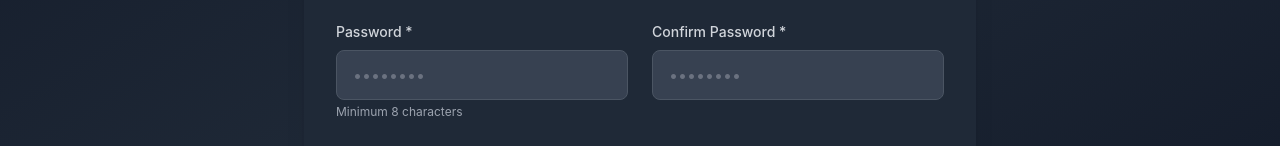
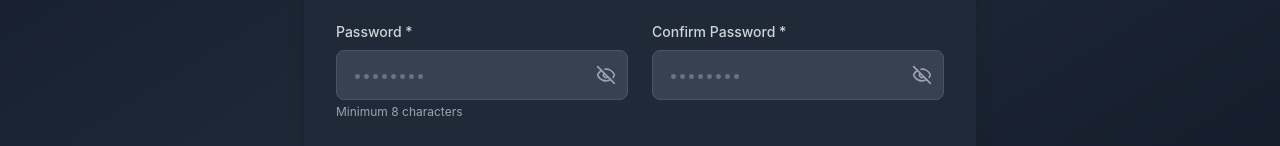
Before and after one commit to JestaCodeLab/church_app, a React (Create React App) app: page /register in a window 1280 px wide. Shown: the part 413-559 px from the top of the page. Built offline with nearby package versions, Linux system fonts and the light colour scheme; no server answers; a web font is replaced by a local one.

Commit message:
feat: Update robots.txt and sitemap.xml for improved SEO; enhance onboarding and registration components with better user experience

```diff
--- a/src/components/onboarding/OnboardingSuccess.tsx
+++ b/src/components/onboarding/OnboardingSuccess.tsx
@@ -26,7 +26,7 @@ const OnboardingSuccess: React.FC = () => {
   // Clear all encrypted auth tokens
   clearSecureItems(['accessToken', 'refreshToken', 'user']);
 
-  window.location.href = '/login';
+  window.location.href = '/';
 };
 
   if (!merchantData) {
@@ -169,7 +169,7 @@ const OnboardingSuccess: React.FC = () => {
                 Questions or need immediate assistance?
                 <br />
                 <a
-                    href="mailto:support@thechurchhq.com"
+                    href="mailto:thechurchhq@gmail.com"
                     className="text-primary-600 dark:text-primary-400 hover:underline font-medium"
                 >
                     Contact our support team
--- a/src/components/onboarding/PlanStep.tsx
+++ b/src/components/onboarding/PlanStep.tsx
@@ -112,7 +112,7 @@ const PlanStep: React.FC<PlanStepProps> = ({
           Choose Your Plan
         </h1>
         <p className="text-gray-600 dark:text-gray-400">
-          Select the plan that fits your church size. Start with a 14-day free trial.
+          Select the plan that fits your church size. Start the journey to digital management!
         </p>
       </div>
 
@@ -186,12 +186,12 @@ const PlanStep: React.FC<PlanStepProps> = ({
       </div>
 
       {/* Trial Notice */}
-      <div className="bg-blue-50 dark:bg-blue-900 dark:bg-opacity-20 border-l-4 border-blue-500 p-4 mb-6 rounded">
+      {/* <div className="bg-blue-50 dark:bg-blue-900 dark:bg-opacity-20 border-l-4 border-blue-500 p-4 mb-6 rounded">
         <p className="text-sm text-blue-800 dark:text-blue-200">
           <strong>14-Day Free Trial:</strong> All paid plans include a 14-day trial period.
           No credit card required for the Free plan. Cancel anytime.
         </p>
-      </div>
+      </div> */}
 
       {/* Navigation */}
       <div className="flex items-center justify-between mt-8">
--- a/src/pages/auth/Register.tsx
+++ b/src/pages/auth/Register.tsx
@@ -1,7 +1,7 @@
 import React, { useState, FormEvent, ChangeEvent } from 'react';
 import { Link, useNavigate } from 'react-router-dom';
 import { merchantAPI } from '../../services/api';
-import { ArrowRight } from 'lucide-react';
+import { ArrowRight, Eye, EyeOff } from 'lucide-react';
 import { showToast } from '../../utils/toasts';
 import AuthLayout from '../../components/auth/AuthLayout';
 import PageTransition from '../../components/auth/PageTransition';
@@ -69,6 +69,8 @@ const Register = () => {
     confirmPassword: '',
   });
   const [loading, setLoading] = useState(false);
+  const [showPassword, setShowPassword] = useState(false);
+  const [showConfirmPassword, setShowConfirmPassword] = useState(false);
 
   const handleChange = (e: ChangeEvent<HTMLInputElement>) => {
     setFormData({
@@ -200,16 +202,26 @@ const Register = () => {
                     <label htmlFor="password" className="block text-sm font-medium text-gray-700 dark:text-gray-300 mb-2 transition-colors">
                         Password *
                     </label>
-                    <input
+                    <div className="relative">
+                        <input
                         id="password"
                         name="password"
-                        type="password"
+                        type={showPassword ? "text" : "password"}
                         required
                         value={formData.password}
                         onChange={handleChange}
-                        className="w-full px-4 py-3 border border-gray-300 dark:border-gray-600 rounded-lg focus:ring-1 focus:ring-primary-500 focus:border-transparent bg-white dark:bg-gray-700 text-gray-900 dark:text-gray-100 placeholder-gray-400 dark:placeholder-gray-500 transition-colors"
+                        className="w-full px-4 py-3 pr-12 border border-gray-300 dark:border-gray-600 rounded-lg focus:ring-1 focus:ring-primary-500 focus:border-transparent bg-white dark:bg-gray-700 text-gray-900 dark:text-gray-100 placeholder-gray-400 dark:placeholder-gray-500 transition-colors"
                         placeholder="••••••••"
-                    />
+                        />
+                        <button
+                        type="button"
+                        onClick={() => setShowPassword(!showPassword)}
+                        className="absolute right-3 top-1/2 -translate-y-1/2 text-gray-500 dark:text-gray-400 hover:text-gray-700 dark:hover:text-gray-300 transition-colors"
+                        tabIndex={-1}
+                        >
+                        {showPassword ? <Eye size={20} /> : <EyeOff size={20} />}
+                        </button>
+                    </div>
                     <p className="text-xs text-gray-500 dark:text-gray-400 mt-1 transition-colors">Minimum 8 characters</p>
                     </div>
 
@@ -217,16 +229,26 @@ const Register = () => {
                     <label htmlFor="confirmPassword" className="block text-sm font-medium text-gray-700 dark:text-gray-300 mb-2 transition-colors">
                         Confirm Password *
                     </label>
-                    <input
+                    <div className="relative">
+                        <input
                         id="confirmPassword"
                         name="confirmPassword"
-                        type="password"
+                        type={showConfirmPassword ? "text" : "password"}
                         required
                         value={formData.confirmPassword}
                         onChange={handleChange}
-                        className="w-full px-4 py-3 border border-gray-300 dark:border-gray-600 rounded-lg focus:ring-1 focus:ring-primary-500 focus:border-transparent bg-white dark:bg-gray-700 text-gray-900 dark:text-gray-100 placeholder-gray-400 dark:placeholder-gray-500 transition-colors"
+                        className="w-full px-4 py-3 pr-12 border border-gray-300 dark:border-gray-600 rounded-lg focus:ring-1 focus:ring-primary-500 focus:border-transparent bg-white dark:bg-gray-700 text-gray-900 dark:text-gray-100 placeholder-gray-400 dark:placeholder-gray-500 transition-colors"
                         placeholder="••••••••"
-                    />
+                        />
+                        <button
+                        type="button"
+                        onClick={() => setShowConfirmPassword(!showConfirmPassword)}
+                        className="absolute right-3 top-1/2 -translate-y-1/2 text-gray-500 dark:text-gray-400 hover:text-gray-700 dark:hover:text-gray-300 transition-colors"
+                        tabIndex={-1}
+                        >
+                        {showConfirmPassword ? <Eye size={20} /> : <EyeOff size={20} />}
+                        </button>
+                    </div>
                     </div>
                 </div>
 
--- a/src/pages/public/PublicRegistration.tsx
+++ b/src/pages/public/PublicRegistration.tsx
@@ -82,7 +82,7 @@ const PublicRegistrationPage = () => {
       setAvailableBranches(merchantResponse.data.data.branches);
     } catch (error) {
       console.error('Error checking registration status:', error);
-      toast.error('Failed to load registration information');
+      // console.error(error?.response?.data?.message || 'Failed to load registration status. Please try again later.' );
     } finally {
       setStatusLoading(false);
     }
@@ -295,7 +295,12 @@ const handleSetPrimaryDepartment = (deptId) => {
       }
     } catch (error) {
       console.error('Registration error:', error);
-      toast.error(error.response?.data?.message || 'Registration failed. Please try again.');
+      const errorMessage = error.response?.data?.message || 'Registration failed. Please try again.';
+      toast.error(errorMessage);
+      // If it's a duplicate phone error, highlight the phone field
+      if (errorMessage.includes('phone number')) {
+        setErrors(prev => ({ ...prev, phone: errorMessage }));
+      }
     } finally {
       setLoading(false);
     }
```
Also changed, not shown: public/robots.txt, 1 other file (tests, documents, lock files or other folders).
